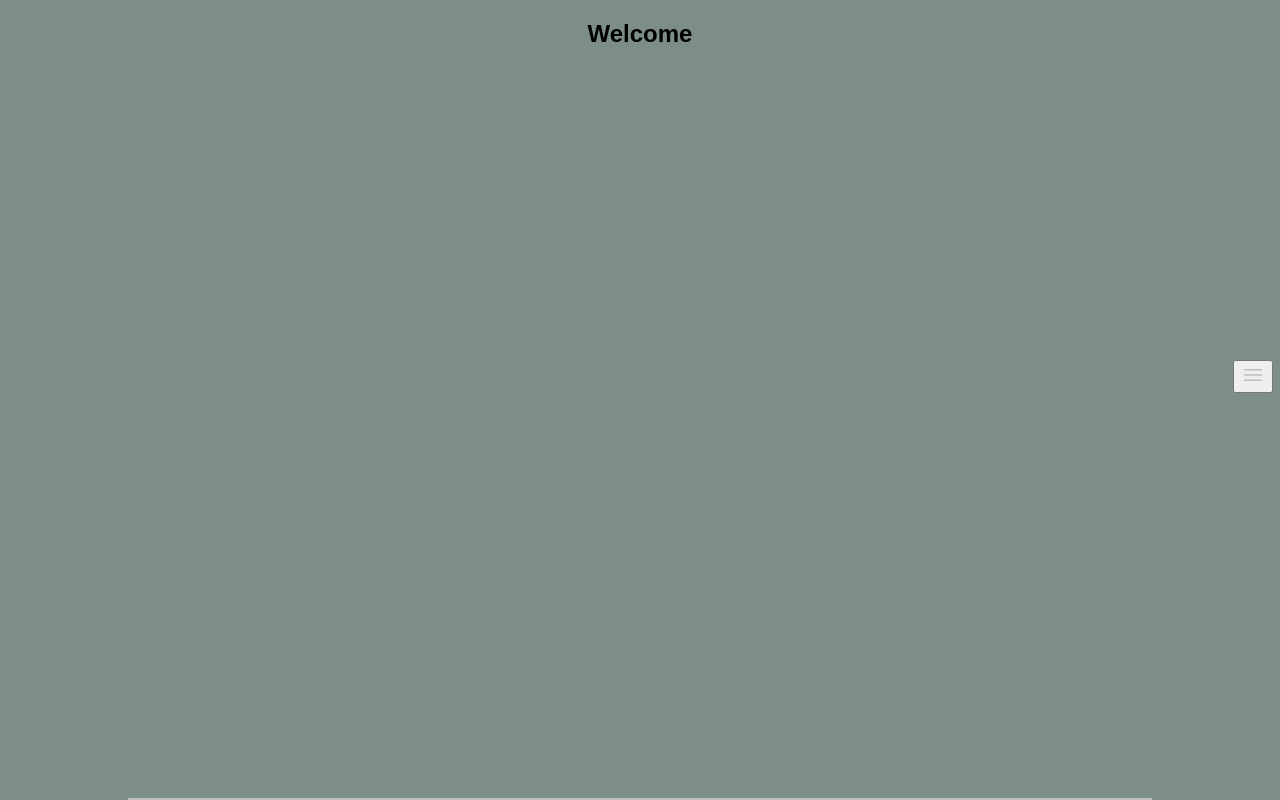
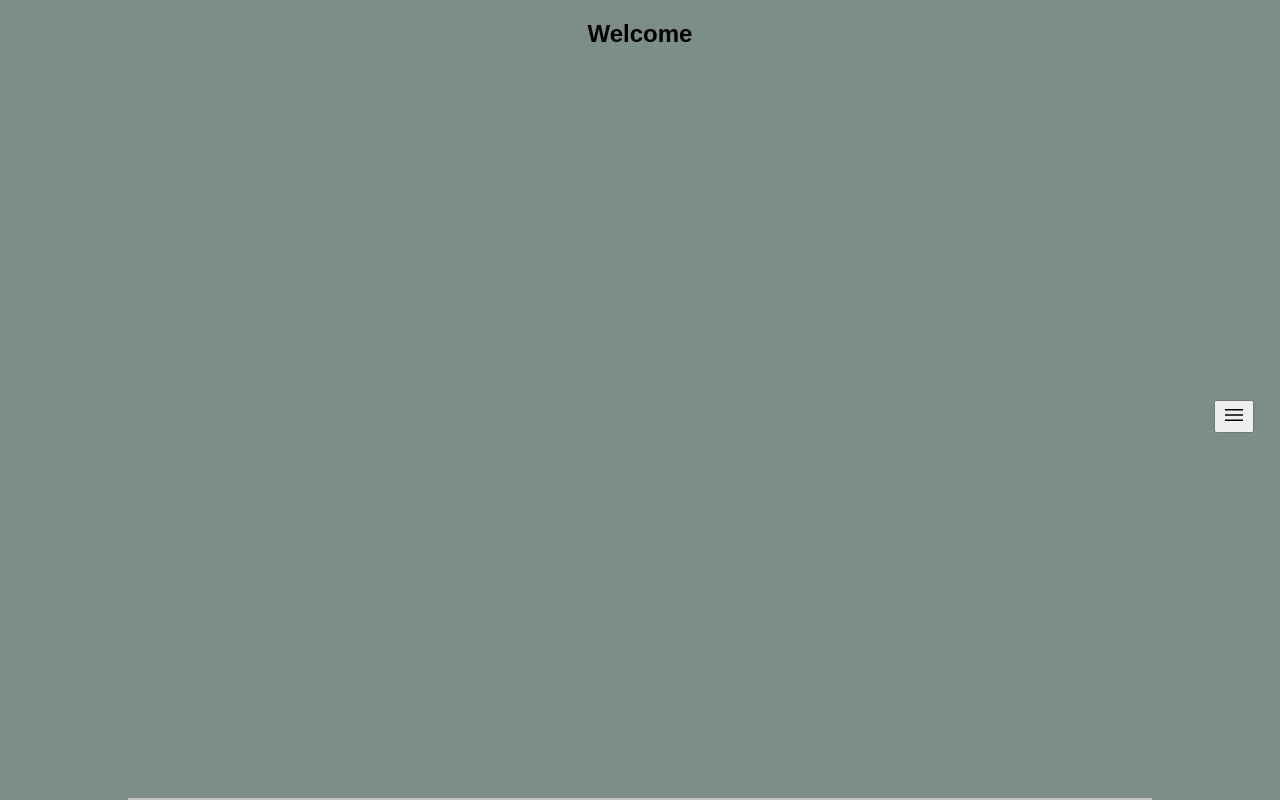
Before and after one commit to raimartontsch/raimar.dev, a React (Vite) app: page / in a window 1280 px wide. Shown: the top 800 px of the page. Built offline with nearby package versions, Linux system fonts and the light colour scheme.

Commit message:
Animate nav menu

```diff
--- a/src/App.jsx
+++ b/src/App.jsx
@@ -32,7 +32,7 @@ function App() {
 						<CV />
 					</SiteContainer>
 					<SiteContainer>
-						<h2>Social Media</h2>
+						<h2 id="Social">Social Media</h2>
 						<Social />
 						<h2>Contact</h2>
 						<Contact />
--- a/src/Components/Contact.jsx
+++ b/src/Components/Contact.jsx
@@ -5,11 +5,10 @@ import { IconContainer } from './UI/IconContainer.styled';
 export default function Contact() {
 	return (
 		<IconContainer>
-			<IconBox>
-				<a href="mailto:raimar.tontsch@gmail.com">
-					<TheSVG variant="Mail" color="white" size="2.5em" />
-				</a>
-			</IconBox>
+			<a href="mailto:raimar.tontsch@gmail.com">
+				<TheSVG variant="Mail" color="white" size="2.5em" />
+			</a>
+
 			<IconBox>
 				<a href="tel:+4915678182651">
 					<TheSVG variant="Phone" color="white" size="2.5em" />
--- a/src/Components/Nav.jsx
+++ b/src/Components/Nav.jsx
@@ -1,60 +1,153 @@
-import useStore from './Store';
+import { NavContainer } from './UI/Nav.Container.styled';
+import { NavButton } from './UI/NavButton.styled';
+import { AnimatePresence } from 'framer-motion';
+import { useState } from 'react';
+import { NavList } from './UI/NavList.styled';
+import { NavItem } from './UI/NavItem.styled';
 import TheSVG from './SVGs';
-import { NavContainer } from './UI/Nav.Container.styled';
-import { NavBar } from './UI/NavBar.styled';
-import { NavButton } from './UI/NavButton.styled';
-import { NavH2 } from './UI/NavH2.styled';
 
 export default function Nav() {
-	const setNavBar = useStore(state => state.setNavBar);
-	const showNavBar = useStore(state => state.showNavBar);
-	const hideNavBar = useStore(state => state.hideNavBar);
+	const navOpen = {
+		hover: {
+			scale: 1.2,
+			color: '#ff7fa5',
+			textShadow: '0px 0px 8px rgb(255, 255, 255)',
+			boxshadow: '0px 0px 8px rgb(255, 255, 255)',
+		},
+		showButton: {
+			x: 0,
+			y: 0,
+			transition: { delay: 0.7 },
+		},
+		hideButton: {
+			opacity: 0,
+			transition: { delay: 0.4 },
+		},
+	};
+	const navClose = {
+		hover: {
+			scale: 1.2,
+			color: '#ff7fa5',
+			textShadow: '0px 0px 8px rgb(255, 255, 255)',
+			boxshadow: '0px 0px 8px rgb(255, 255, 255)',
+		},
+		openNav: {
+			x: [230, 0],
+			opacity: 1,
+			transition: { duration: 1, ease: 'easeIn' },
+		},
+		closeNav: {
+			x: [0, 230],
+			opacity: 0,
+			transition: { duration: 1, ease: 'easeOut' },
+		},
+		closeButton: {
+			x: -5,
+			y: -5,
+		},
+	};
 
-	const handleNavBar = () => {
-		if (setNavBar) {
-			showNavBar();
-		} else {
-			hideNavBar();
-		}
+	const itemNav = {
+		hidden: { opacity: 0 },
+		hover: {
+			scale: 1.1,
+			color: '#eac912',
+			textShadow: '0px 0px 8px rgb(255, 255, 255)',
+			boxshadow: '0px 0px 8px rgb(255, 255, 255)',
+		},
+		itemSelect: {
+			opacity: 1,
+			transition: { delay: 0.1, type: 'spring' },
+		},
+	};
+
+	const [openNav, setOpenNav] = useState(true);
+
+	const handleNav = () => {
+		if (openNav) {
+			setOpenNav(false);
+		} else setOpenNav(true);
 	};
 
 	return (
 		<div>
-			{setNavBar ? (
-				<NavButton onClick={handleNavBar}>
-					<TheSVG
-						variant="NavMenu"
-						color="silver"
-						size="24px"
-						aria-label="Navigation Menu"
-					/>
-				</NavButton>
-			) : (
-				<NavContainer>
-					<button onClick={handleNavBar}>
-						<TheSVG
-							variant="CloseNavMenu"
-							color="silver"
-							size="24px"
-							aria-label="Close navigation menu"
-						/>
-					</button>
-					<NavBar>
-						<a href="#Start">
-							<NavH2>Start</NavH2>
-						</a>
-						<a href="#AboutMe">
-							<NavH2>About me</NavH2>
-						</a>
-
-						<a href="#Projects">
-							<NavH2>Projekte</NavH2>
-						</a>
-						<NavH2>CV</NavH2>
-						<p>Impressum</p>
-					</NavBar>
+			<NavButton
+				onClick={handleNav}
+				initial={false}
+				variants={navOpen}
+				whileHover="hover"
+				animate={openNav ? 'showButton' : 'hideButton'}
+			>
+				<TheSVG variant="NavMenu" size="24px" />
+			</NavButton>
+			<AnimatePresence>
+				<NavContainer
+					variants={navClose}
+					initial="closeNav"
+					animate={!openNav ? 'openNav' : 'closeNav'}
+				>
+					<NavButton onClick={handleNav} variants={navClose} whileHover="hover">
+						<TheSVG variant="CloseNavMenu" size="24px" />
+					</NavButton>
+					<NavList>
+						<NavItem
+							variants={itemNav}
+							initial="hidden"
+							animate="itemSelect"
+							whileHover="hover"
+							onClick={() => {
+								setOpenNav(true);
+							}}
+						>
+							<a href="/#">Start</a>
+						</NavItem>
+						<NavItem
+							variants={itemNav}
+							initial="hidden"
+							animate="itemSelect"
+							whileHover="hover"
+							onClick={() => {
+								setOpenNav(true);
+							}}
+						>
+							<a href="/#AboutMe">About me</a>
+						</NavItem>
+						<NavItem
+							variants={itemNav}
+							initial="hidden"
+							animate="itemSelect"
+							whileHover="hover"
+							onClick={() => {
+								setOpenNav(true);
+							}}
+						>
+							<a href="/#Projects">Projects</a>
+						</NavItem>
+						<NavItem
+							variants={itemNav}
+							initial="hidden"
+							animate="itemSelect"
+							whileHover="hover"
+							onClick={() => {
+								setOpenNav(true);
+							}}
+						>
+							<a href="/#Social">SocialMedia</a>
+						</NavItem>
+						<NavItem
+							variants={itemNav}
+							initial="hidden"
+							animate="itemSelect"
+							whileHover="hover"
+							onClick={() => {
+								setOpenNav(true);
+							}}
+						>
+							<a href="/#Social">Contact</a>
+						</NavItem>
+					</NavList>
 				</NavContainer>
-			)}
+			</AnimatePresence>
 		</div>
 	);
 }
--- a/src/Components/UI/Nav.Container.styled.js
+++ b/src/Components/UI/Nav.Container.styled.js
@@ -1,25 +1,26 @@
-import styled, { keyframes } from 'styled-components';
+import styled from 'styled-components';
+import { motion } from 'framer-motion';
 
-const SlideInNav = keyframes`
-	0% {
-		right: 10px;
-	}
-`;
-
-export const NavContainer = styled.div`
+export const NavContainer = styled(motion.div)`
 	display: flex;
+	flex-direction: row;
 	position: fixed;
-	background-color: blue;
-	justify-content: space-around;
-
-	animation: SlideInNav;
+	justify-content: flex-start;
 
 	right: 0px;
-	top: 10vh;
+	top: 15vh;
 	height: 75vh;
 	width: 15vw;
+	min-width: 150px;
 
-	@media screen and (max-width: 720px) {
+	background: rgba(255, 255, 255, 0.2);
+	border-top-left-radius: 16px;
+	border-bottom-left-radius: 16px;
+	box-shadow: 0 4px 30px rgba(0, 0, 0, 0.1);
+	backdrop-filter: blur(3px);
+	border: 1px solid rgba(255, 255, 255, 0.3);
+
+	@media (max-width: 720px) {
 		width: 35vw;
 	}
 `;
--- a/src/Components/UI/NavButton.styled.js
+++ b/src/Components/UI/NavButton.styled.js
@@ -1,8 +1,9 @@
+import { motion } from 'framer-motion';
 import styled from 'styled-components';
 
-export const NavButton = styled.button`
+export const NavButton = styled(motion.button)`
+	top: 50vh;
+	right: 2vw;
 	position: fixed;
-	right: 0.5em;
-	top: 45vh;
 	cursor: pointer;
 `;
--- a/src/Components/UI/NavH2.styled.js
+++ /dev/null
@@ -1,15 +0,0 @@
-import styled from 'styled-components';
-
-export const NavH2 = styled.h2`
-	color: silver;
-	font-size: 0.75em;
-	justify-content: center;
-	align-items: center;
-	min-width: 15vw;
-
-	padding: 1em;
-
-	@media screen and (max-width: 540px) {
-		justify-content: center;
-	}
-`;
--- /dev/null
+++ b/src/Components/UI/NavItem.styled.js
@@ -0,0 +1,12 @@
+import styled from 'styled-components';
+import { motion } from 'framer-motion';
+
+export const NavItem = styled(motion.li)`
+	margin: 1em;
+	color: white;
+	cursor: pointer;
+	border: solid 2px;
+	border-radius: 5px;
+	background-color: darkgray;
+	padding: 0.4em;
+`;
--- a/src/Components/UI/NavBar.styled.js
+++ b/src/Components/UI/NavList.styled.js
@@ -1,8 +1,8 @@
 import styled from 'styled-components';
 
-export const NavBar = styled.div`
+export const NavList = styled.ul`
 	display: flex;
+	flex-direction: column;
 	flex-wrap: wrap;
-	background-color: grey;
-	}
+	list-style: none;
 `;
--- a/src/Components/Welcome.jsx
+++ b/src/Components/Welcome.jsx
@@ -1,3 +1,9 @@
+import { motion } from 'framer-motion';
+
 export default function Welcome() {
-	return <h2>Welcome</h2>;
+	return (
+		<div>
+			<motion.h2>Welcome</motion.h2>
+		</div>
+	);
 }
```
